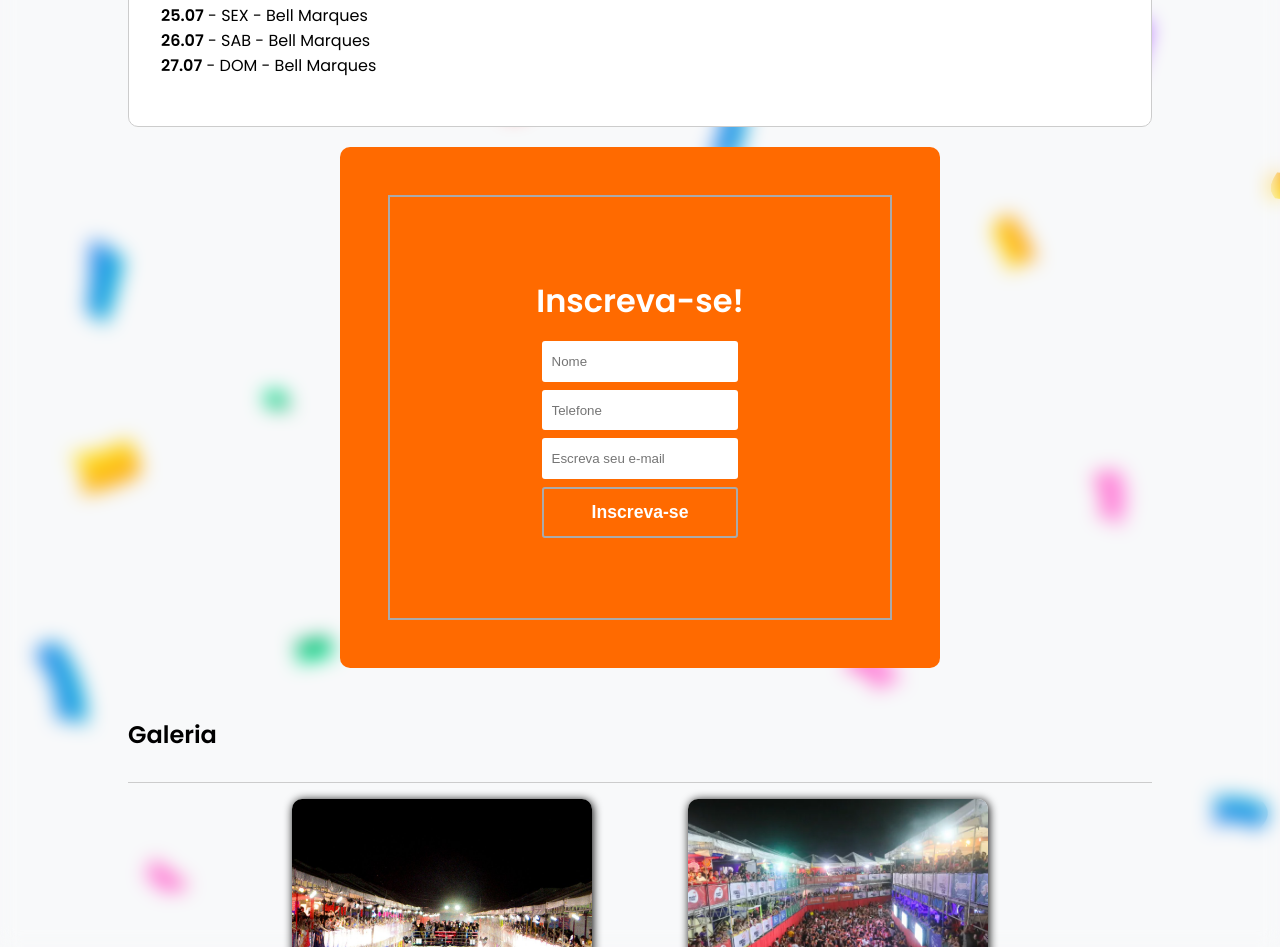
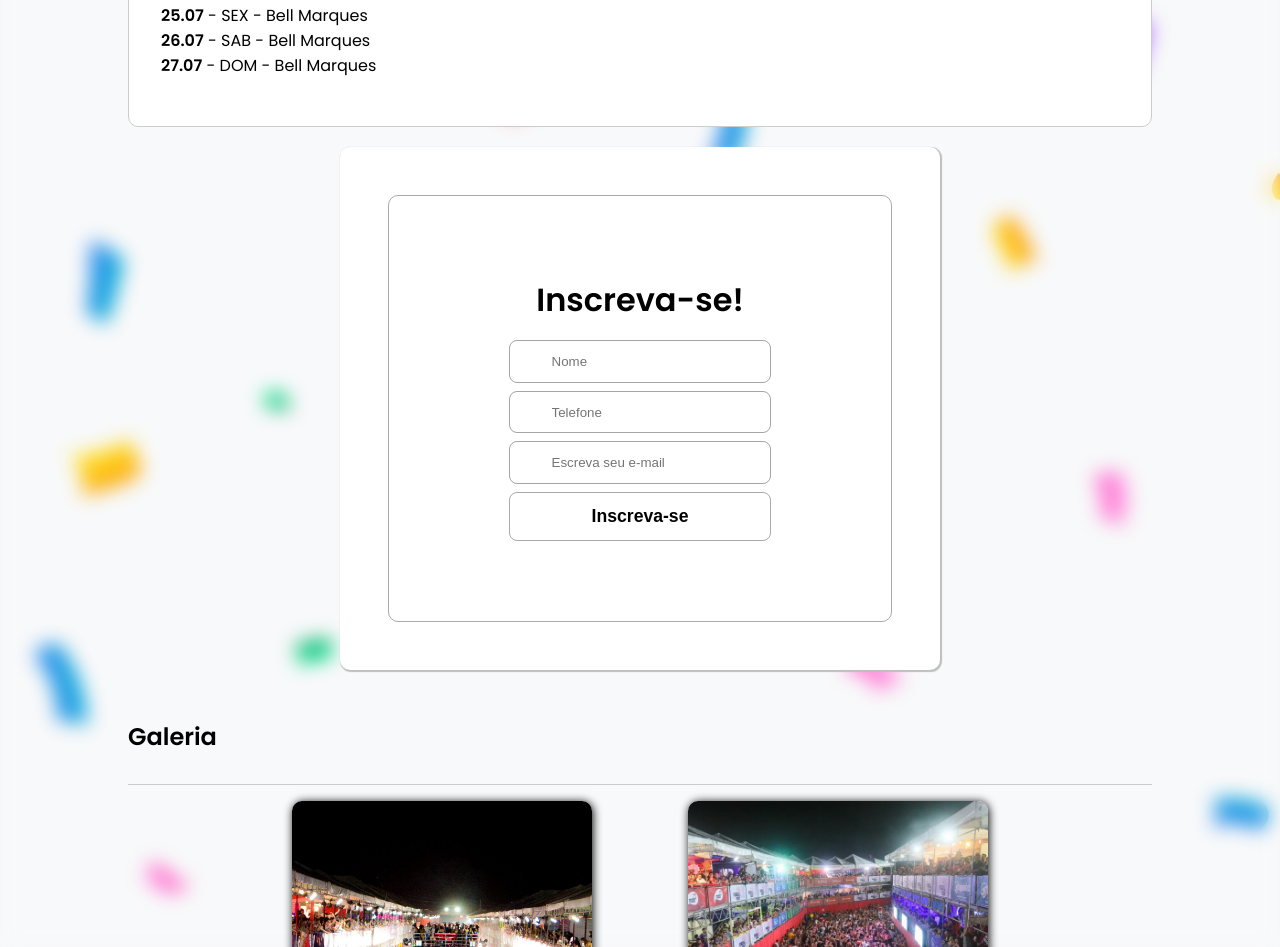
Before and after one commit to Rafaelmacie/Fortal2025, a plain HTML site: page index.html in a window 1280 px wide. Shown: the part 1191-2138 px from the top of the page. Drawn offline with Linux system fonts and the light colour scheme.

Commit message:
alteração na estilização do formulário

```diff
--- a/style.css
+++ b/style.css
@@ -97,18 +97,20 @@ nav {
 
 #form-container{
     flex: 1;
-    background-color: #ff6a00;
+    background-color: #ffffff;
     color: #ffffff;
     width: 60vw;
     max-width: 600px;
     min-width: 350px;
-    border-radius:10px
+    border-radius:10px;
+    box-shadow: 1px 1px 1px 1px rgb(190, 190, 190);
 }
 
 #form-inner{
     margin: 3rem;
     padding: 3rem;
-    border: 2px solid #aaa;
+    border: 1px solid #aaa;
+    border-radius: 10px;
     text-align: center;
     display: flex;
     flex-direction: column;
@@ -119,6 +121,7 @@ nav {
 #form-inner h3{
     font-size: 2rem;
     margin-bottom: 1rem;
+    color: black;
 }
 
 #form-inner p{
@@ -139,9 +142,9 @@ nav {
 }
 
 #register-form input{
-    padding: 0.8rem 0.6rem;
-    border: none;
-    border-radius: 3px;
+    padding: 0.8rem 2.6rem;
+    border: 1px solid rgb(165, 165, 165);
+    border-radius: 8px;
     width: 100%;
 }
 
@@ -151,8 +154,8 @@ nav {
 
 #register-form input[type="submit"]{
     background-color: transparent;
-    color: #fff;
-    border: 2px solid #aaa;
+    color: #000000;
+    border: 1px solid #aaa;
     font-size: 1.1rem;
     font-weight: bold;
     cursor: pointer;
@@ -160,9 +163,10 @@ nav {
 
 }
 
+
 #register-form input[type="submit"]:hover{
-  background-color: #fff;
-  color: #272932;
+  background-color: #f1f1f1;
+  color: #d9a0ff;
 
 }
 
```
